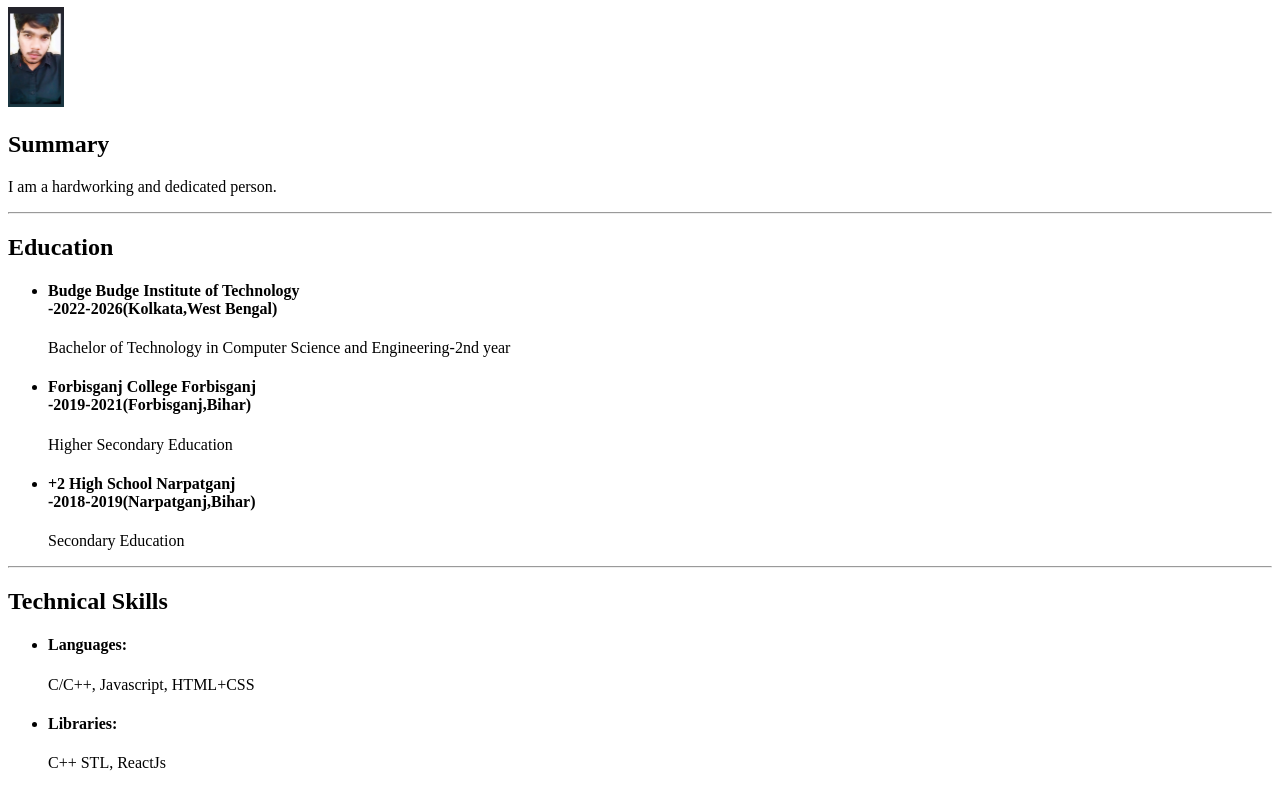
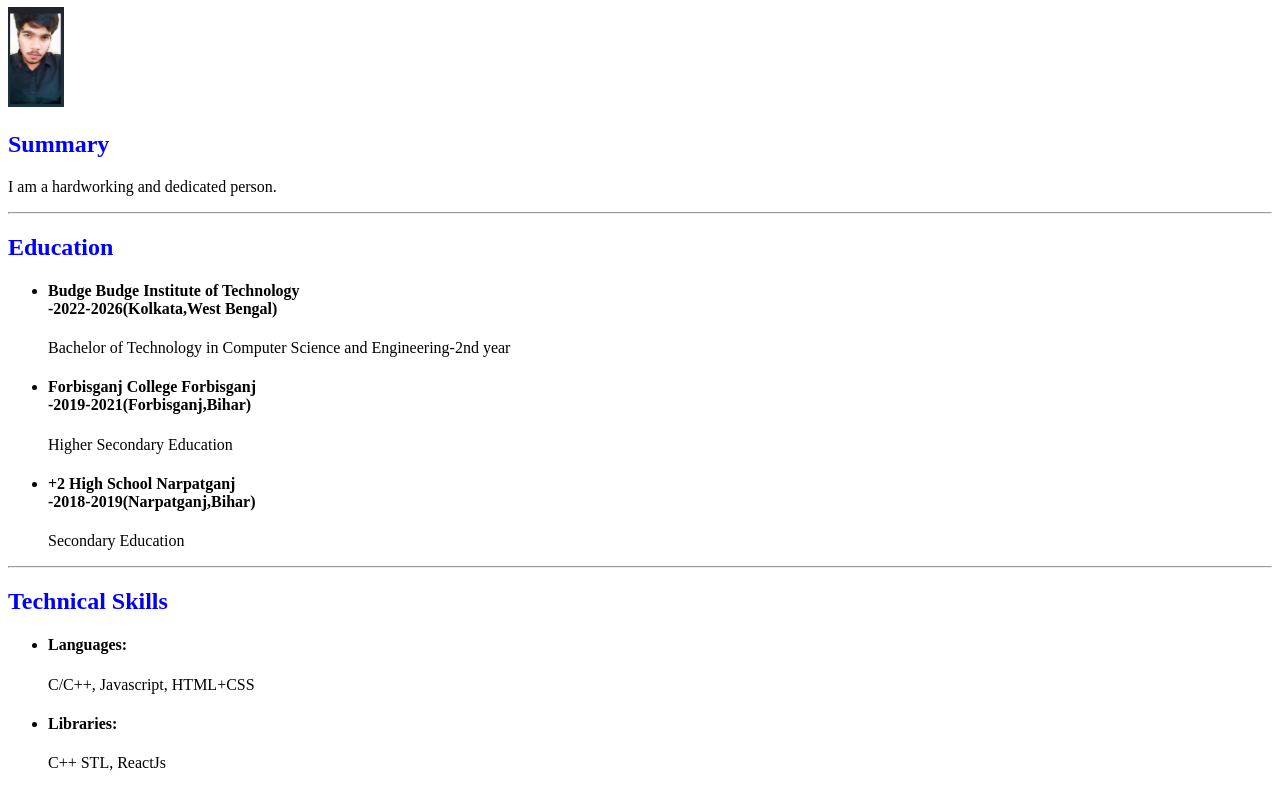
Before and after one commit to priyanshucodes73/My-Resume, a plain HTML site: page index.html in a window 1280 px wide. Shown: the part 73-863 px from the top of the page. Drawn offline with Linux system fonts and the light colour scheme.

Commit message:
Update index.html

```diff
--- a/index.html
+++ b/index.html
@@ -4,7 +4,7 @@
     <meta charset="UTF-8">
     <meta name="viewport" content="width=device-width, initial-scale=1.0">
     <title>My resume</title>
-    <link rel="stylesheet" href="./style.css/"/>
+     <link rel="stylesheet" href="./style.css"/>
 </head>
 <body>
     <h1>Priyanshu Bhagat</h1>
```
